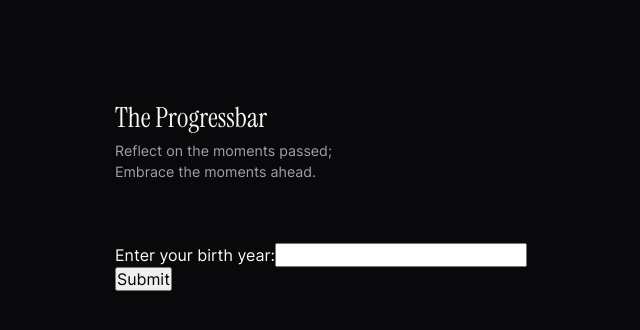
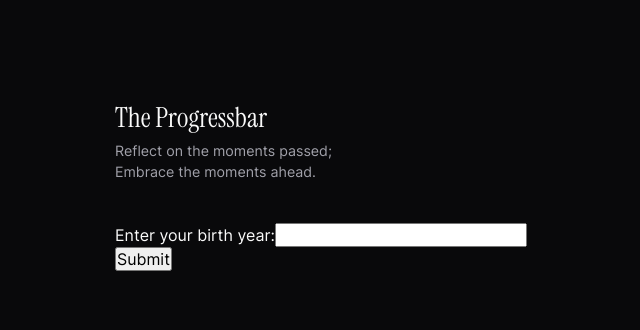
Before and after one commit to remvze/progress, an Astro site: page / in a window 1280 px wide. Shown: the whole page, without its empty margins (300-940 px from the left). Built offline with nearby package versions, Linux system fonts and the light colour scheme; Astro itself is replaced by a stand-in of ours.

```diff
--- a/src/components/hero.astro
+++ b/src/components/hero.astro
@@ -11,7 +11,7 @@ import { Container } from './container';
 
 <style>
   .hero {
-    padding: 100px 0 60px;
+    padding: 100px 0 40px;
 
     & h1 {
       font-family: var(--font-display);
```
